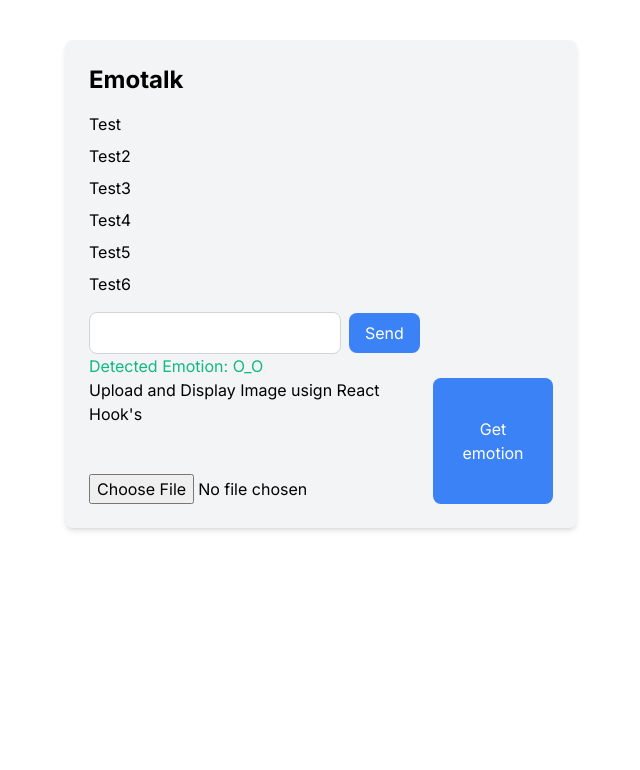
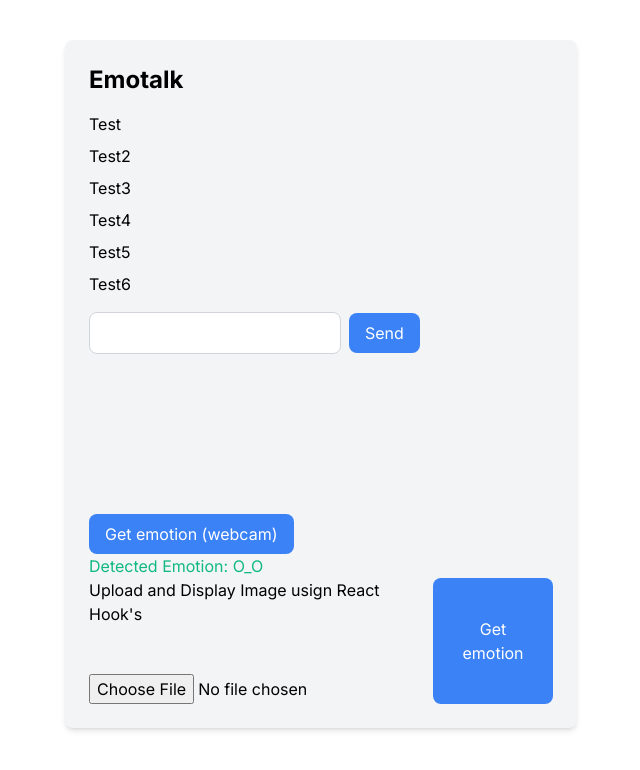
Before and after one commit to johanyim/Emotalk, a Next.js app in the folder my-app/: page / in a window 1280 px wide. Shown: the top 770 px of the page, without its empty margins (319-959 px from the left). Built offline with nearby package versions, Linux system fonts and the light colour scheme; no server answers.

Commit message:
can receive emotions from webcam

```diff
--- a/my-app/src/app/page.tsx
+++ b/my-app/src/app/page.tsx
@@ -1,7 +1,10 @@
 "use client"; // This is a client component 👈🏽
+import Webcam from "react-webcam";
 
 import Image from "next/image";
 import { useEffect, useState } from 'react';
+import React from 'react';
+
 
 export default function Home() {
   const [messages, setMessages] = useState(['Test', 'Test2', 'Test3', 'Test4', 'Test5', 'Test6']);
@@ -33,6 +36,58 @@ export default function Home() {
     const res = await response.json()
     setEmotion(res.emotion)
   }
+  const videoConstraints = {
+        width: 320,
+        height: 180,
+        facingMode: "user"
+  };
+
+    const WebcamCapture = () => {
+        const webcamRef = React.useRef(null);
+        const capture = React.useCallback(
+            async () => {
+                const imageSrc = webcamRef.current.getScreenshot();
+                if (!imageSrc) return
+                // POST request to python
+                console.log('sending request');
+
+                // Convert base64 string to Blob
+                const blob = blobConvert(imageSrc);
+
+                // Create FormData object and append Blob
+                const formData = new FormData();
+                formData.append('image', blob, 'image.jpg');
+
+                const response = await fetch('http://localhost:5000/read_emotion', {
+                    method: 'POST',
+                    body: formData,
+                })
+
+                const res = await response.json()
+                setEmotion(res.emotion)
+            },
+
+            [webcamRef]
+        );
+        return (
+            <>
+            <Webcam
+                audio={false}
+                height={180}
+                ref={webcamRef}
+                screenshotFormat="image/jpeg"
+                width={320}
+                videoConstraints={videoConstraints}
+            />
+          <button
+            onClick={capture}
+            className="bg-blue-500 text-white px-4 py-2 rounded-lg hover:bg-blue-600"
+          >
+            Get emotion (webcam)
+          </button>
+            </>
+        );
+    };
 
   return (
     <div className="max-w-lg mx-auto mt-10 p-6 bg-gray-100 rounded-lg shadow-md ">
@@ -59,6 +114,8 @@ export default function Home() {
         </button>
       </div>
 
+      <WebcamCapture/>
+
       <div className=" ">
         <label className=" text-emerald-500">Detected Emotion: {emotion}</label>
         <div className="flex ">
@@ -76,6 +133,20 @@ export default function Home() {
 
     </div>
   );
+}
+
+
+function blobConvert(imageSrc) {
+    // Convert base64 string to Blob
+    const byteCharacters = atob(imageSrc.split(',')[1]);
+    const byteNumbers = new Array(byteCharacters.length);
+    for (let i = 0; i < byteCharacters.length; i++) {
+    byteNumbers[i] = byteCharacters.charCodeAt(i);
+    }
+    const byteArray = new Uint8Array(byteNumbers);
+    const blob = new Blob([byteArray], { type: 'image/jpeg' });
+
+    return blob;
 }
 
 const UploadAndDisplayImage = ({ selectedImage, setSelectedImage }) => {
```
Also changed, not shown: my-app/package.json (+5 -4 lines), 2 other files (tests, documents, lock files or other folders).
